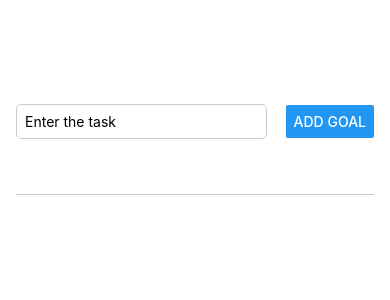
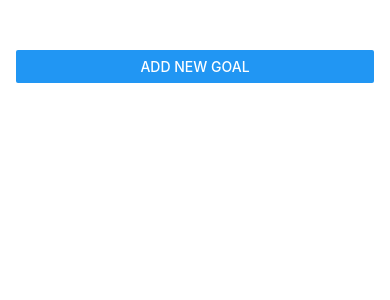
Before and after one commit to Frank-Fan-AU/RNCourse, a React Native app: screen / in a window 390 px wide. Shown: the top 300 px of the page. Built offline with nearby package versions, Linux system fonts and the light colour scheme.

Commit message:
Models Open and Close

```diff
--- a/App.js
+++ b/App.js
@@ -1,10 +1,10 @@
-import { StyleSheet, View, FlatList } from 'react-native';
+import { StyleSheet, View, FlatList, Button } from 'react-native';
 import { useState } from 'react';
 import GoalItem from './components/GoalItem';
 import GoalInput from './components/GoalInput';
 
 export default function App() {
-
+  const [modalIsVisible, setModalIsVisible] = useState(false);
   const [goals, setGoals] = useState([]);
 
   const addGoalHandler = (enteredGoalText) => {
@@ -12,6 +12,7 @@
       text: enteredGoalText,
       id: Math.random().toString(),
     }]);
+    setModalIsVisible(false);
   };
 
   const deleteGoalHandler = (id) => {
@@ -20,9 +21,18 @@
     });
   }
 
+  const startAddGoalHandler = () => {
+    setModalIsVisible(true);
+  }
+
+  const endAddGoalHandler = () => {
+    setModalIsVisible(false);
+  }
+
   return (
     <View style={styles.appContainer}>
-      <GoalInput onAddGoal={addGoalHandler} />
+      <Button title='Add New Goal' onPress={startAddGoalHandler} />
+      <GoalInput onAddGoal={addGoalHandler} visible={modalIsVisible} onCancel={endAddGoalHandler} />
       <View style={styles.goalsContainer}>
         <FlatList
           data={goals}
--- a/components/GoalInput.js
+++ b/components/GoalInput.js
@@ -1,42 +1,63 @@
-import { View, TextInput, StyleSheet, Button } from 'react-native';
-import { useState } from 'react';
+import { View, TextInput, StyleSheet, Button, Modal } from "react-native";
+import { useState } from "react";
 const GoalInput = (props) => {
-    const [enteredGoalText, setEnteredGoalText] = useState('');
+  const [enteredGoalText, setEnteredGoalText] = useState("");
   const goalInputHandler = (enteredText) => {
     setEnteredGoalText(enteredText);
   };
 
   const addGoalHandler = () => {
     props.onAddGoal(enteredGoalText);
-        setEnteredGoalText('');
+    setEnteredGoalText("");
   };
 
   return (
+    <Modal visible={props.visible} animationType="slide">
       <View style={styles.inputContainer}>
-        <TextInput placeholder='Enter the task' value={enteredGoalText} style={styles.input} onChangeText={goalInputHandler} />
-        <Button title='Add Goal' onPress={addGoalHandler} />
+        <TextInput
+          placeholder="Enter the task"
+          value={enteredGoalText}
+          style={styles.input}
+          onChangeText={goalInputHandler}
+        />
+        <View style={styles.buttonContainer}>
+          <View style={styles.button}>
+            <Button title="Cancel" onPress={props.onCancel} />
           </View>
-    )
-}
+          <View style={styles.button}>
+            <Button title="Add Goal" onPress={addGoalHandler} />
+          </View>
+        </View>
+      </View>
+
+    </Modal>
+  );
+};
 
 export default GoalInput;
 
 const styles = StyleSheet.create({
   inputContainer: {
     flex: 1,
-        flexDirection: 'row',
-        justifyContent: 'space-between',
-        alignItems: 'center',
-        marginBottom: 24,
-        borderBottomWidth: 1,
-        borderBottomColor: '#cccccc',
+    flexDirection: "column",
+    justifyContent: "center",
+    alignItems: "center",
   },
   input: {
     borderWidth: 1,
-        borderColor: '#ccc',
+    borderColor: "#ccc",
     borderRadius: 5,
-        width: '70%',
-        marginRight: 8,
-        padding: 8,
+    width: "80%",
+    padding: 16,
+  },
+  buttonContainer: {
+    flexDirection: "row",
+    justifyContent: "space-between",
+    alignItems: "center",
+    marginTop: 16,
+  },
+  button: {
+    width: "30%",
+    marginHorizontal: 8,
   },
 });
--- a/components/GoalItem.js
+++ b/components/GoalItem.js
@@ -1,13 +1,16 @@
-import { View, Text, StyleSheet, Pressable } from 'react-native';
+import { View, Text, StyleSheet, Pressable } from "react-native";
 function GoalItem(props) {
   return (
-        <Pressable onPress={props.onDeleteItem.bind(this, props.id)}>
     <View style={styles.goalItem}>
+      <Pressable
+        android_ripple={{ color: "#dddddd" }}
+        onPress={props.onDeleteItem.bind(this, props.id)}
+        style={({ pressed }) => pressed && styles.pressedItem}
+      >
         <Text style={styles.goalText}>{props.text}</Text>
+      </Pressable>
     </View>
-        </Pressable>
-
-    )
+  );
 }
 
 export default GoalItem;
@@ -15,11 +18,14 @@
 const styles = StyleSheet.create({
   goalItem: {
     margin: 8,
-        padding: 8,
     borderRadius: 6,
-        backgroundColor: '#5e0acc',
+    backgroundColor: "#5e0acc",
   },
   goalText: {
-        color: 'white',
+    color: "white",
+    padding: 8,
+  },
+  pressedItem: {
+    opacity: 0.5,
   },
 });
```
Lines whose indentation alone changed are shown as unchanged.
